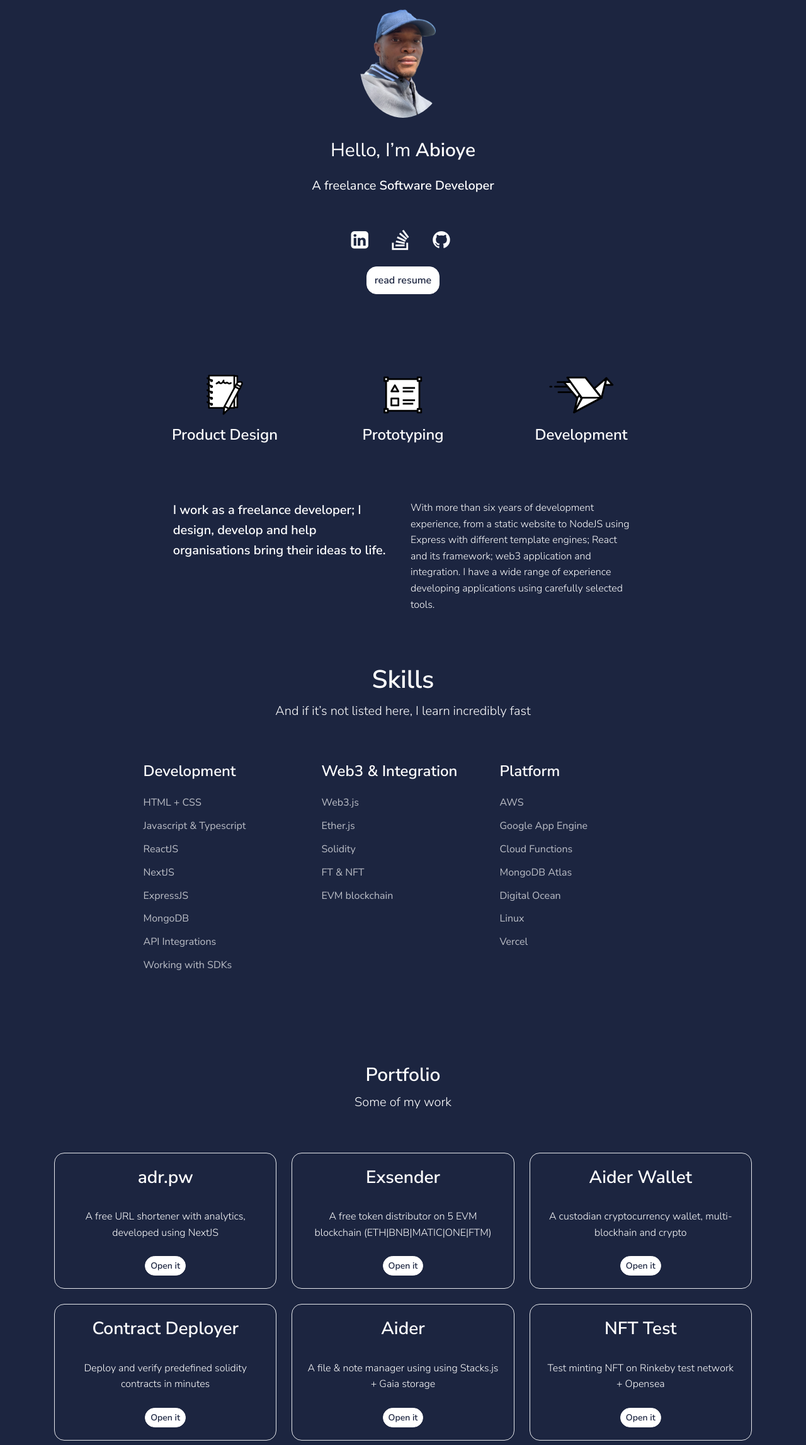
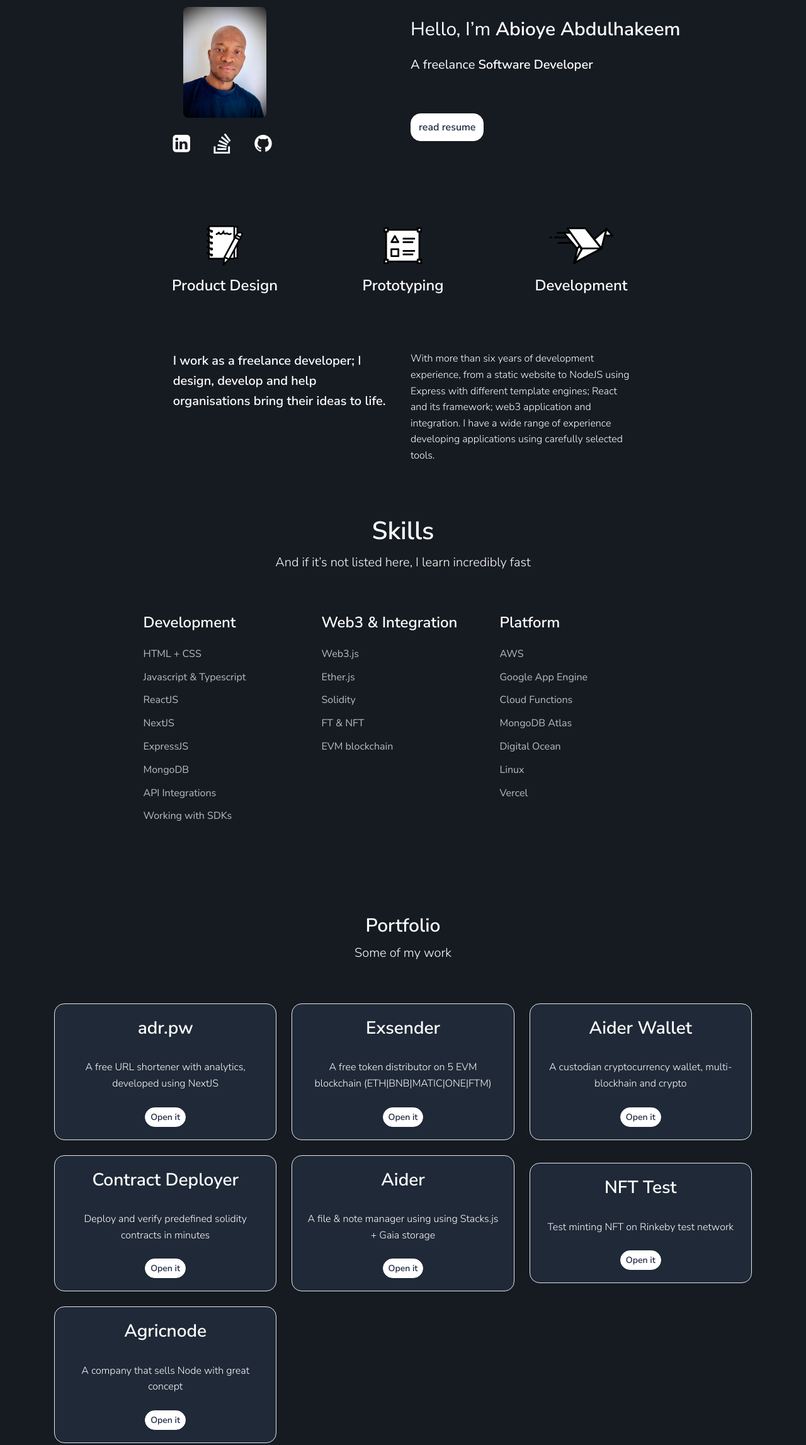
Before and after one commit to wisdomabioye/abkabioye, a plain HTML site: page index.html in a window 1280 px wide. Shown: the part 157-2451 px from the top of the page at 63% size. Drawn offline with Linux system fonts and the light colour scheme.

Commit message:
Updated my profile page

```diff
--- a/index.html
+++ b/index.html
@@ -21,15 +21,11 @@
             <!-- Hero -->
             <div class="section-header bg-dark text-white pb-0">
                 <div class="container">
-                    <div class="row justify-content-center text-center">
-                        <div class="col-lg-8">
-                            <img src="/assets/img/abk.png" class="rounded-circle image-lg border-gray-300 p-2" alt="Abioye Abdulhakeem">
-                            <div class="mt-4 mb-5">
-                                <h1 class="display-4 fw-normal my-4">Hello, I’m <span class="fw-bold">Abioye</span> </h1>
-                                <h5 class="fw-normal">A freelance <span class="fw-bold">Software Developer</span></h5>
-                            </div>
+                    <div class="row justify-content-center">
+                        <div class="col-lg-6 text-center">
+                            <img src="/assets/img/abk.jpg" class="rounded image-lg border-gray-300 p-2" alt="Abioye Abdulhakeem">
 
-                            <ul class="list-inline text-center mb-0">
+                            <ul class="list-inline my-2">
                                 <li class="list-inline-item">
                                     <a href="https://linkedin.com/in/wisdomabioye" target="_blank" class="icon icon-md me-2" title="Linkedin">
                                         <span class="fs-2 icon-linkedin-squared"></span>
@@ -48,6 +44,13 @@
                                     </a>
                                 </li>
                             </ul>
+                        </div>
+                        <div class="col-lg-6">
+                            <div class="mt-4 mb-5">
+                                <h1 class="display-4 fw-normal my-4">Hello, I’m <span class="fw-bold">Abioye Abdulhakeem</span> </h1>
+                                <h5 class="fw-normal">A freelance <span class="fw-bold">Software Developer</span></h5>
+                            </div>
+
                             <p class="py-3">
                                 <a class="btn btn-white" href="/Abdulhakeem_Abioye_CV.pdf">read resume</a>
                             </p>
@@ -202,7 +205,7 @@
                     </div>
                     <div class="row align-items-center">
                         <div class="col-md-6 col-lg-4 text-center">
-                            <div class="card bg-secondary mb-4">
+                            <div class="card bg-gray mb-4">
                                 <div class="card-body">
                                     <h3>adr.pw</h3>
                                     <p class="card-text py-4 mb-0">A free URL shortener with analytics, developed using NextJS</p>
@@ -212,7 +215,7 @@
                         </div>
 
                         <div class="col-md-6 col-lg-4 text-center">
-                            <div class="card bg-secondary mb-4">
+                            <div class="card bg-gray mb-4">
                                 <div class="card-body">
                                     <h3>Exsender</h3>
                                     <p class="card-text py-4 mb-0">A free token distributor on 5 EVM blockchain (ETH|BNB|MATIC|ONE|FTM)</p>
@@ -222,7 +225,7 @@
                         </div>
 
                         <div class="col-md-6 col-lg-4 text-center">
-                            <div class="card bg-secondary mb-4">
+                            <div class="card bg-gray mb-4">
                                 <div class="card-body">
                                     <h3>Aider Wallet</h3>
                                     <p class="card-text py-4 mb-0">A custodian cryptocurrency wallet, multi-blockhain and crypto </p>
@@ -232,7 +235,7 @@
                         </div>
 
                         <div class="col-md-6 col-lg-4 text-center">
-                            <div class="card bg-secondary mb-4">
+                            <div class="card bg-gray mb-4">
                                 <div class="card-body">
                                     <h3>Contract Deployer</h3>
                                     <p class="card-text py-4 mb-0">Deploy and verify predefined solidity contracts in minutes</p>
@@ -242,7 +245,7 @@
                         </div>
 
                         <div class="col-md-6 col-lg-4 text-center">
-                            <div class="card bg-secondary mb-4">
+                            <div class="card bg-gray mb-4">
                                 <div class="card-body">
                                     <h3>Aider</h3>
                                     <p class="card-text py-4 mb-0">A file & note manager using using Stacks.js + Gaia storage</p>
@@ -252,17 +255,17 @@
                         </div>
 
                         <div class="col-md-6 col-lg-4 text-center">
-                            <div class="card bg-secondary mb-4">
+                            <div class="card bg-gray mb-4">
                                 <div class="card-body">
                                     <h3>NFT Test</h3>
-                                    <p class="card-text py-4 mb-0">Test minting NFT on Rinkeby test network + Opensea</p>
+                                    <p class="card-text py-4 mb-0">Test minting NFT on Rinkeby test network</p>
                                     <a href="https://nft.aider.dev" target="_blank" class="btn btn-white btn-sm">Open it</a>
                                 </div>
                             </div>
                         </div>
 
                         <div class="col-md-6 col-lg-4 text-center">
-                            <div class="card bg-secondary mb-4">
+                            <div class="card bg-gray mb-4">
                                 <div class="card-body">
                                     <h3>Agricnode</h3>
                                     <p class="card-text py-4 mb-0">A company that sells Node with great concept</p>
@@ -272,7 +275,7 @@
                         </div>
 
                        <!--  <div class="col-md-6 col-lg-4 text-center">
-                            <div class="card bg-secondary mb-4">
+                            <div class="card bg-gray mb-4">
                                 <div class="card-body">
                                     <h3>Airdropai</h3>
                                     <p class="card-text py-4 mb-0">Airdrop aggregator integrate with Telegram and Twitter</p>
@@ -313,7 +316,7 @@
                                 </div>
                                 <h2 class="h5 icon-box-title">Call me</h2>
                                 <span>+447895680135</span>
-                                <div class="text-small text-gray">
+                                <div class="text-small">
                                     Mon - Fri, 10am - 6pm
                                 </div>
                             </div>
```
Also changed, not shown: assets/img/abk.jpg (added), assets/img/abk.png (deleted), css/style.css, script.js (deleted), 1 other file.
